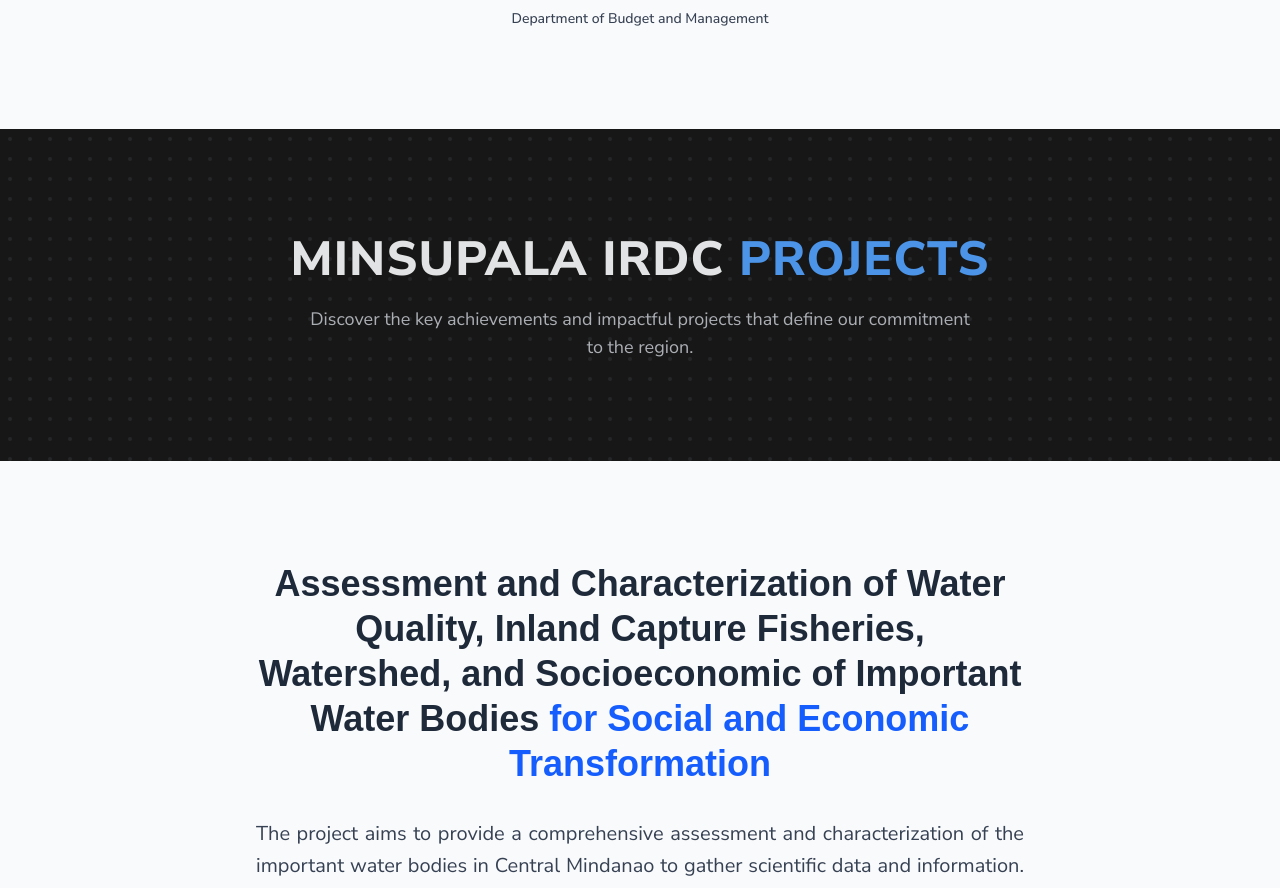
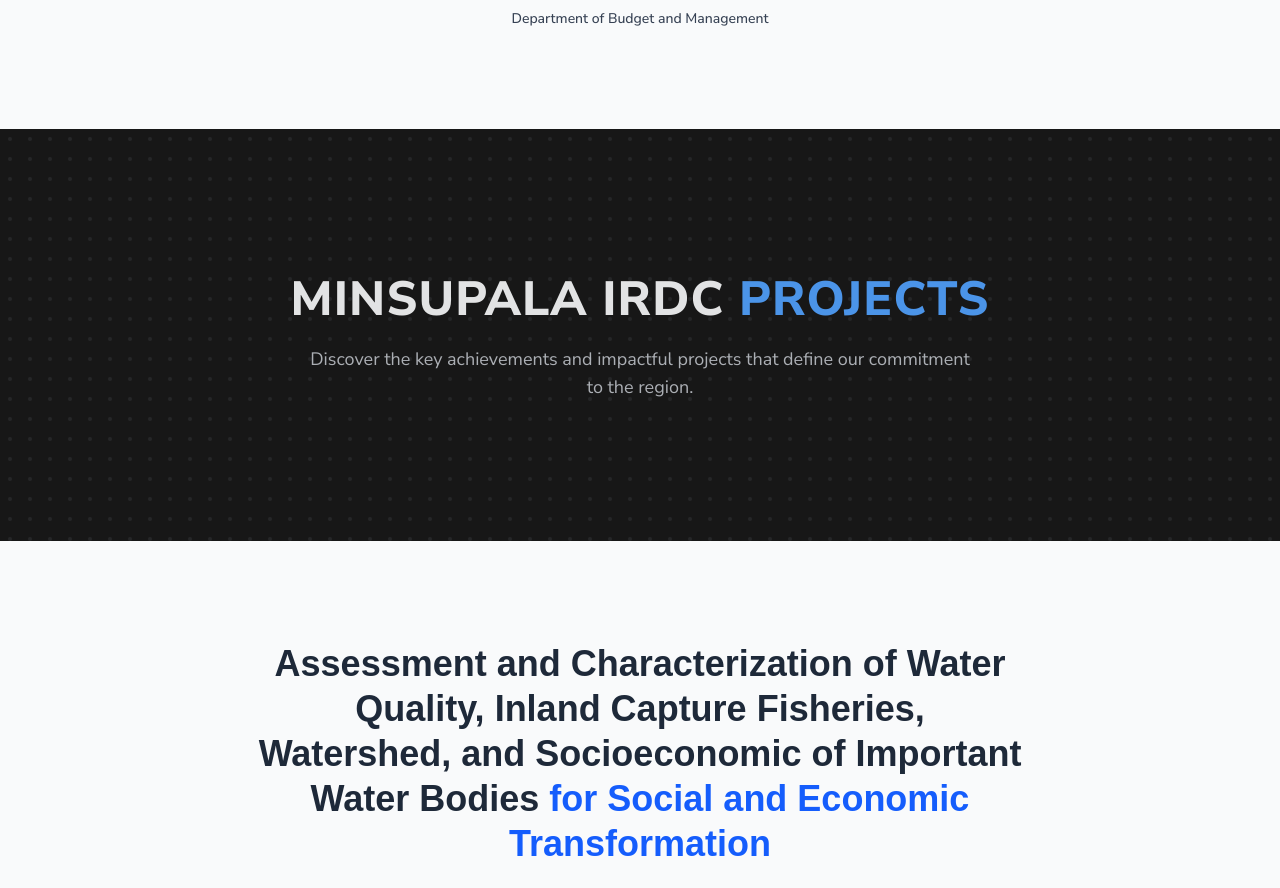
Before and after one commit to minsupala-irdc/minsupalairdc.nextjs.frontend, a Next.js app: page / in a window 1280 px wide. Shown: the part 2480-3368 px from the top of the page. Built offline with nearby package versions, Linux system fonts and the light colour scheme; a web font is replaced by a local one.

Commit message:
create minsupala irdc projects py-from 25 to 35

```diff
--- a/src/app/page.tsx
+++ b/src/app/page.tsx
@@ -686,7 +686,7 @@ function CreateMinsupalaIRDCHighlights() {
 
   return (
     <>
-      <div id="home-projects" className="w-full bg-neutral-900 py-25   relative overflow-hidden">
+      <div id="home-projects" className="w-full bg-neutral-900 py-35  relative overflow-hidden">
         {/* Subtle Geometric Dot Pattern Overlay (more integrated) */}
         <div
           className="absolute inset-0 z-0 opacity-10" // Reduced opacity slightly for more subtlety
```
